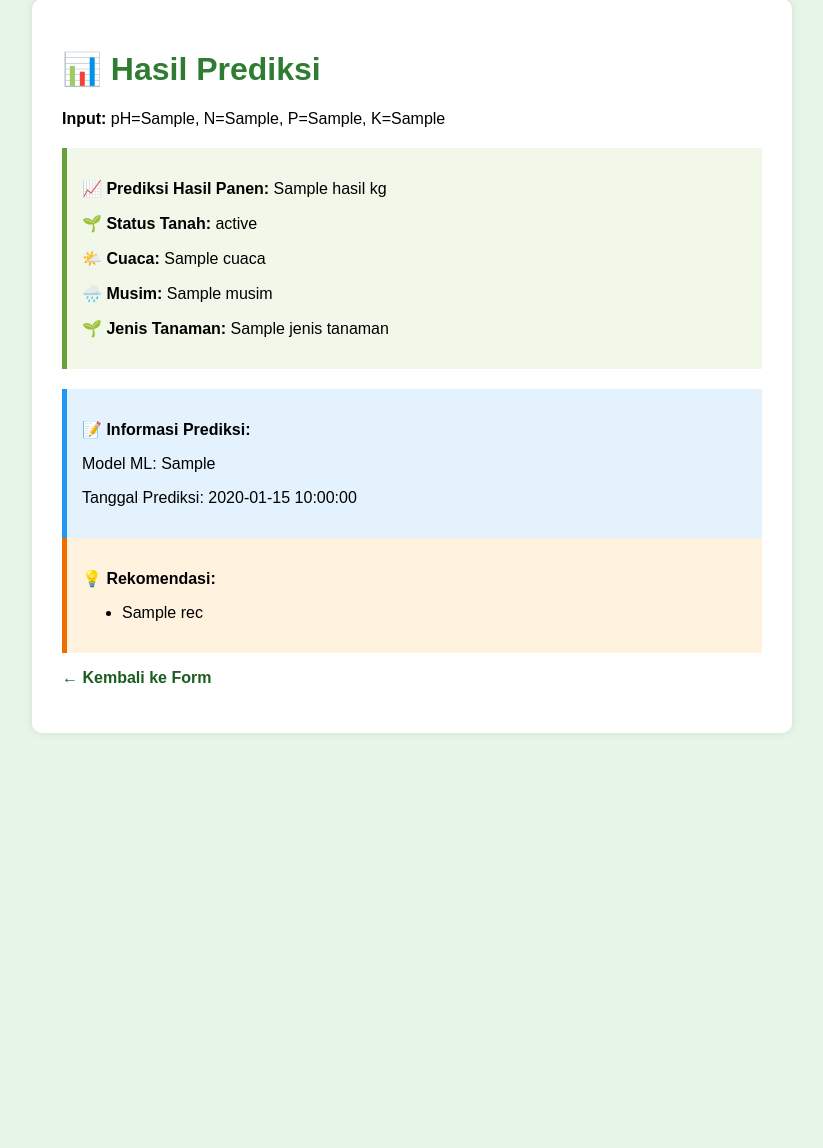
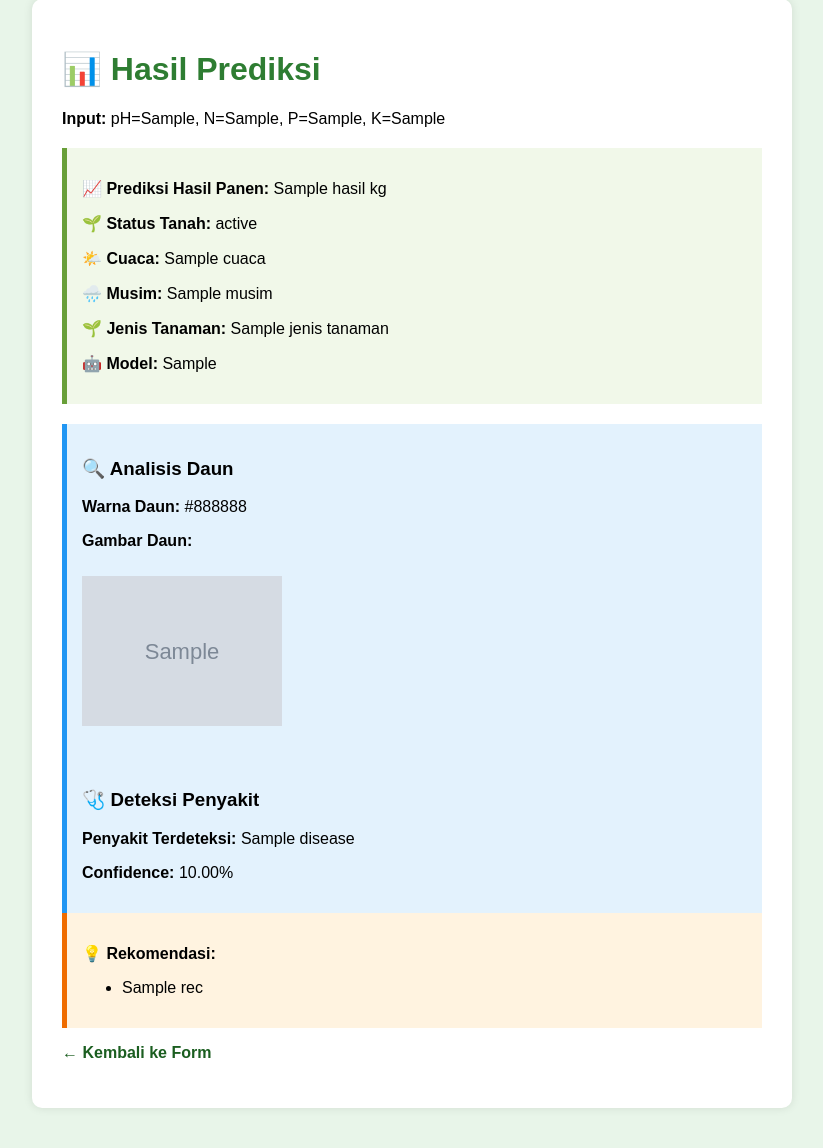
Before and after one commit to yandri918/agriisensa, a Flask app: template templates/result.html in a window 1280 px wide. Shown: the part 41-1189 px from the top of the page, without its empty margins (228-1051 px from the left). Before the commit the page ends 774 px from the top, so only its background shows below. Run offline with Flask 3, Linux system fonts and the light colour scheme; the template is opened without the code that fills it: most values are stand-ins (such as "Sample title", 1, 10 or a date in 2020); grey boxes marked "Sample" are stand-in pictures.

Commit message:
Update result.html

```diff
--- a/templates/result.html
+++ b/templates/result.html
@@ -8,9 +8,10 @@
         h1 { color: #2e7d32; }
         .result { background: #f1f8e9; padding: 15px; border-left: 5px solid #689f38; margin: 20px 0; }
         .rekomendasi { background: #fff3e0; padding: 15px; border-left: 5px solid #ef6c00; }
+        .analysis { background: #e3f2fd; padding: 15px; border-left: 5px solid #2196f3; }
         a { color: #1b5e20; text-decoration: none; font-weight: bold; }
         a:hover { text-decoration: underline; }
-        .info { background: #e3f2fd; padding: 15px; border-left: 5px solid #2196f3; }
+        .image-preview { max-width: 200px; margin: 10px 0; }
     </style>
 </head>
 <body>
@@ -24,13 +25,31 @@
             <p><strong>🌤️ Cuaca:</strong> {{ cuaca }}</p>
             <p><strong>🌧️ Musim:</strong> {{ musim }}</p>
             <p><strong>🌱 Jenis Tanaman:</strong> {{ jenis_tanaman }}</p>
+            <p><strong>🤖 Model:</strong> {{ model_used }}</p>
         </div>
 
-        <div class="info">
-            <p><strong>📝 Informasi Prediksi:</strong></p>
-            <p>Model ML: {{ model_used }}</p>
-            <p>Tanggal Prediksi: {{ tanggal }}</p>
+        {% if leaf_analysis %}
+        <div class="analysis">
+            <h3>🔍 Analisis Daun</h3>
+            <p><strong>Warna Daun:</strong> {{ leaf_analysis.color_analysis }}</p>
+            {% if leaf_analysis.image_path %}
+            <p><strong>Gambar Daun:</strong></p>
+            <img src="/uploads/{{ leaf_analysis.image_path }}" alt="Gambar Daun" class="image-preview">
+            {% endif %}
         </div>
+        {% endif %}
+
+        {% if disease_result %}
+        <div class="analysis">
+            <h3>🩺 Deteksi Penyakit</h3>
+            {% if disease_result.error %}
+            <p><strong>Error:</strong> {{ disease_result.error }}</p>
+            {% else %}
+            <p><strong>Penyakit Terdeteksi:</strong> {{ disease_result.disease }}</p>
+            <p><strong>Confidence:</strong> {{ "%.2f"|format(disease_result.confidence * 100) }}%</p>
+            {% endif %}
+        </div>
+        {% endif %}
 
         <div class="rekomendasi">
             <p><strong>💡 Rekomendasi:</strong></p>
```
